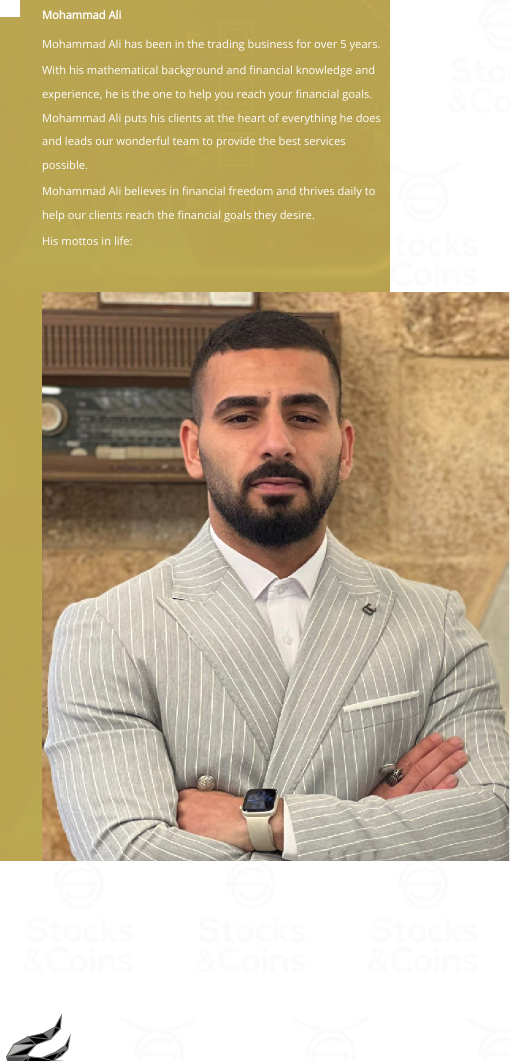
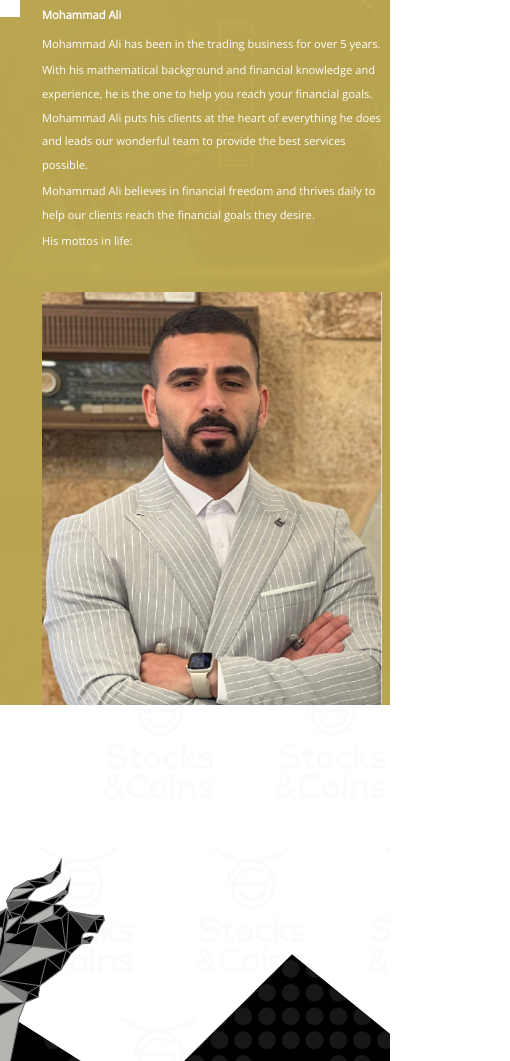
Before and after one commit to MohamedSamir604/Stocks, a plain HTML site: page about-us.html in a window 390 px wide. Shown: the part 2264-3325 px from the top of the page, 510 px wide, since content can reach past the window. Drawn offline with Linux system fonts and the light colour scheme.

Commit message:
Edit founder img size in responsive

```diff
--- a/about-us.html
+++ b/about-us.html
@@ -220,8 +220,8 @@
     <section class="our-founder top">
         <div class="container">
             <div class="ps-5 ps-sm-0">
-                <div class="row gx-lg-5 gx-3">
-                    <div class="col-xxl-7 col-xl-7 col-lg-7">
+                <div class="row gx-lg-5 gx-3 align-items-center">
+                    <div class="col-xxl-7 col-xl-7 col-lg-7 col-md-8">
                         <div class="content">
                             <h3 class="secondary-heading text-white mb-3 mt-2">Our Founder</h3>
                             <div class="text text-white">
@@ -247,8 +247,8 @@
                             </div>
                         </div>
                     </div>
-                    <div class="col-xxl-5 col-xl-5 col-lg-5  position-relative">
-                        <img class="imag-fluid" src="images/our-founder/founder.png" alt="founder">
+                    <div class="col-xxl-5 col-xl-5 col-lg-5 col-md-4  position-relative">
+                        <img class="img-fluid" src="images/our-founder/founder.png" alt="founder">
                     </div>
                 </div>
             </div>
--- a/css/main.css
+++ b/css/main.css
@@ -264,7 +264,7 @@ body {
     top: 3rem;
     background-color: var(--bs-white);
 }
-@media (max-width:600px) {
+@media (max-width:1024px) {
     .top::after,.bottom::after {
         width: 20px;
         height: 60px;
```
